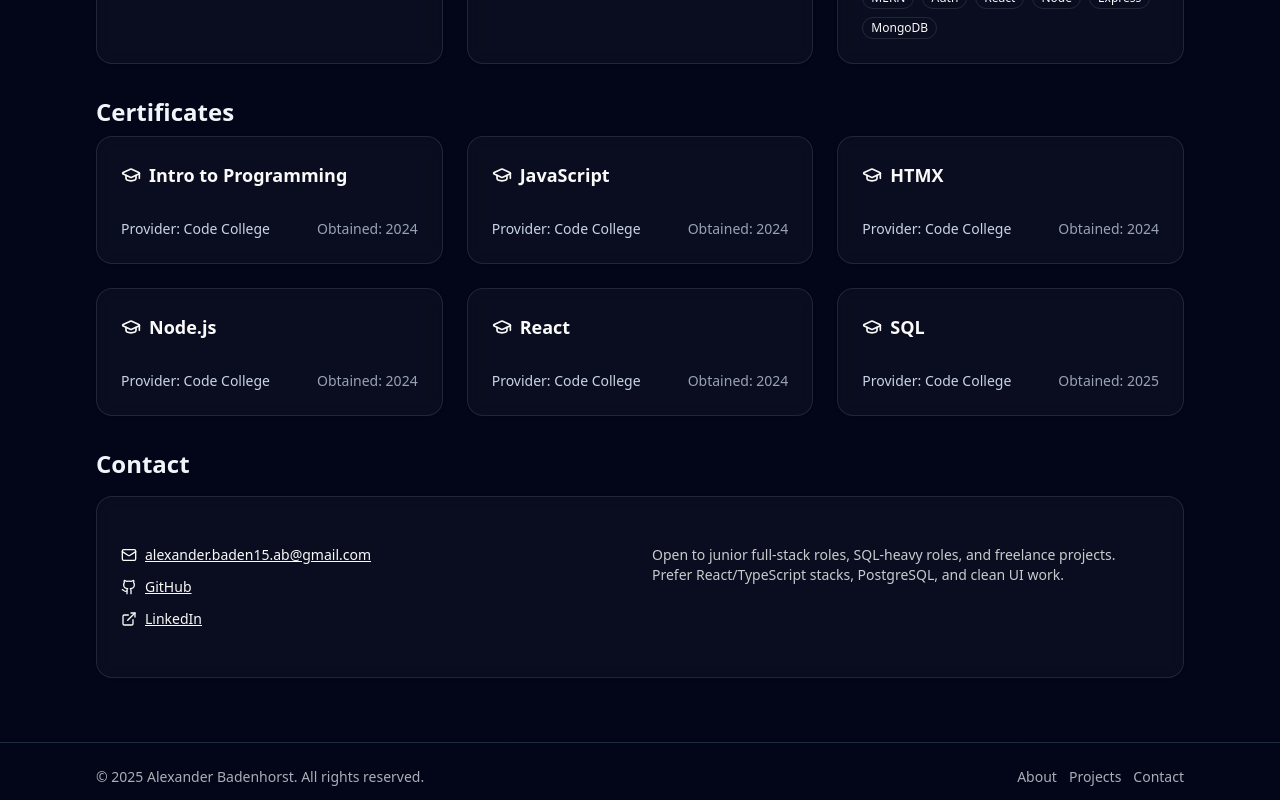
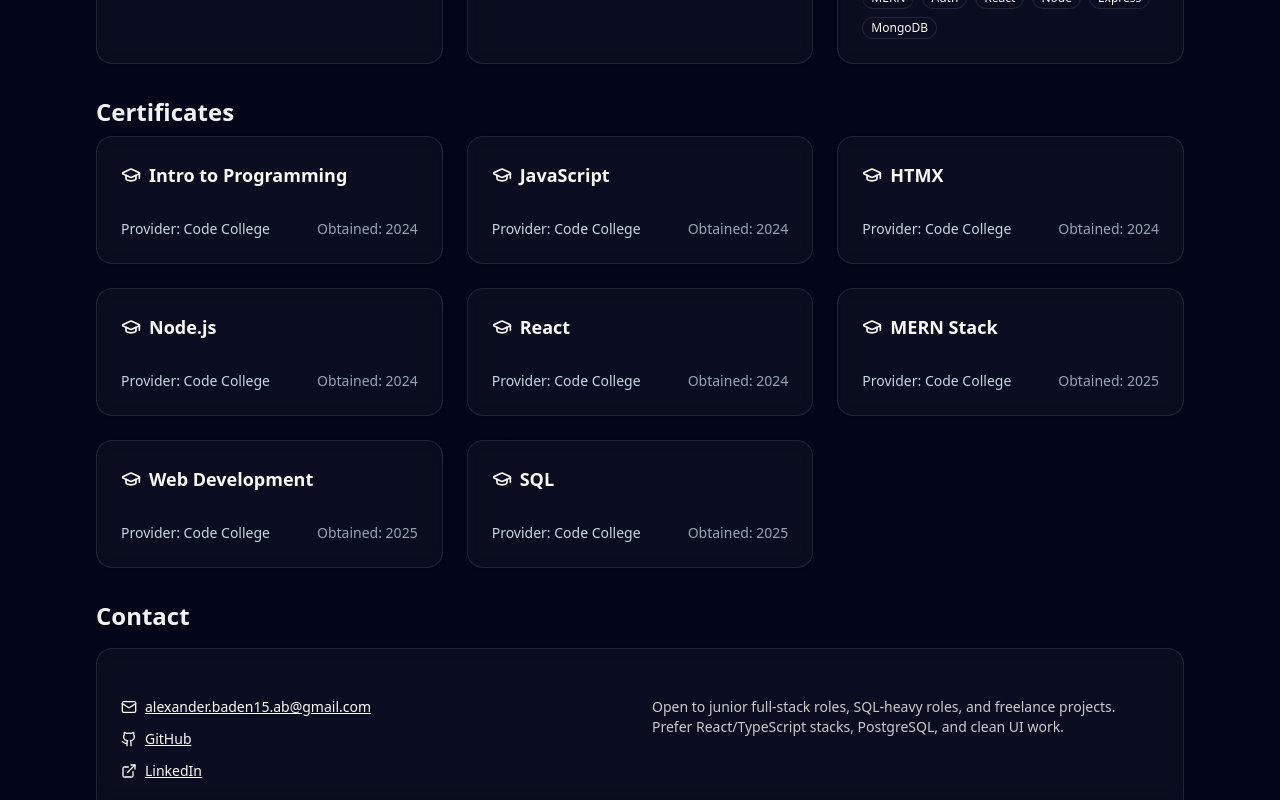
Before and after one commit to AlexanderBadenhorst/Portfolio_Website, a React (Vite) app: page / in a window 1280 px wide. Shown: the part 1849-2649 px from the top of the page. Built offline with nearby package versions, Linux system fonts and the light colour scheme.

Commit message:
added mern stack and web dev certs

```diff
--- a/src/data/site.ts
+++ b/src/data/site.ts
@@ -77,6 +77,18 @@ export const certificates: Certificate[] = [
     org: "Provider: Code College",
     date: "Obtained: 2024",
     url: "certs/alexander-badenhorst-react.pdf",
+  },
+  {
+    title: "MERN Stack",
+    org: "Provider: Code College",
+    date: "Obtained: 2025",
+    url: "certs/alexander-badenhorst-MERN-Stack.pdf",
+  },
+  {
+    title: "Web Development",
+    org: "Provider: Code College",
+    date: "Obtained: 2025",
+    url: "certs/alexander-badenhorst-WebDeveloperBootcamp.pdf",
   },
   {
     title: "SQL",
```
Also changed, not shown: 2 other files (tests, documents, lock files or other folders).
